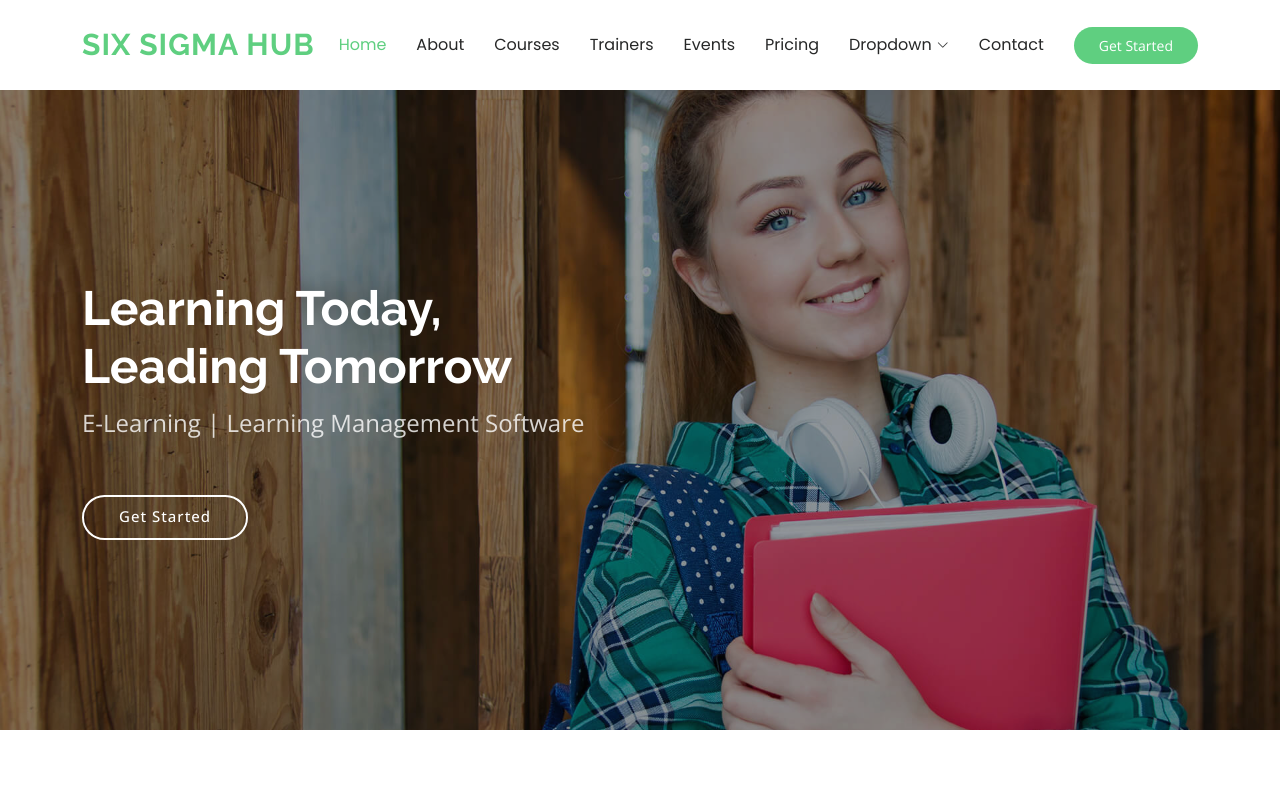
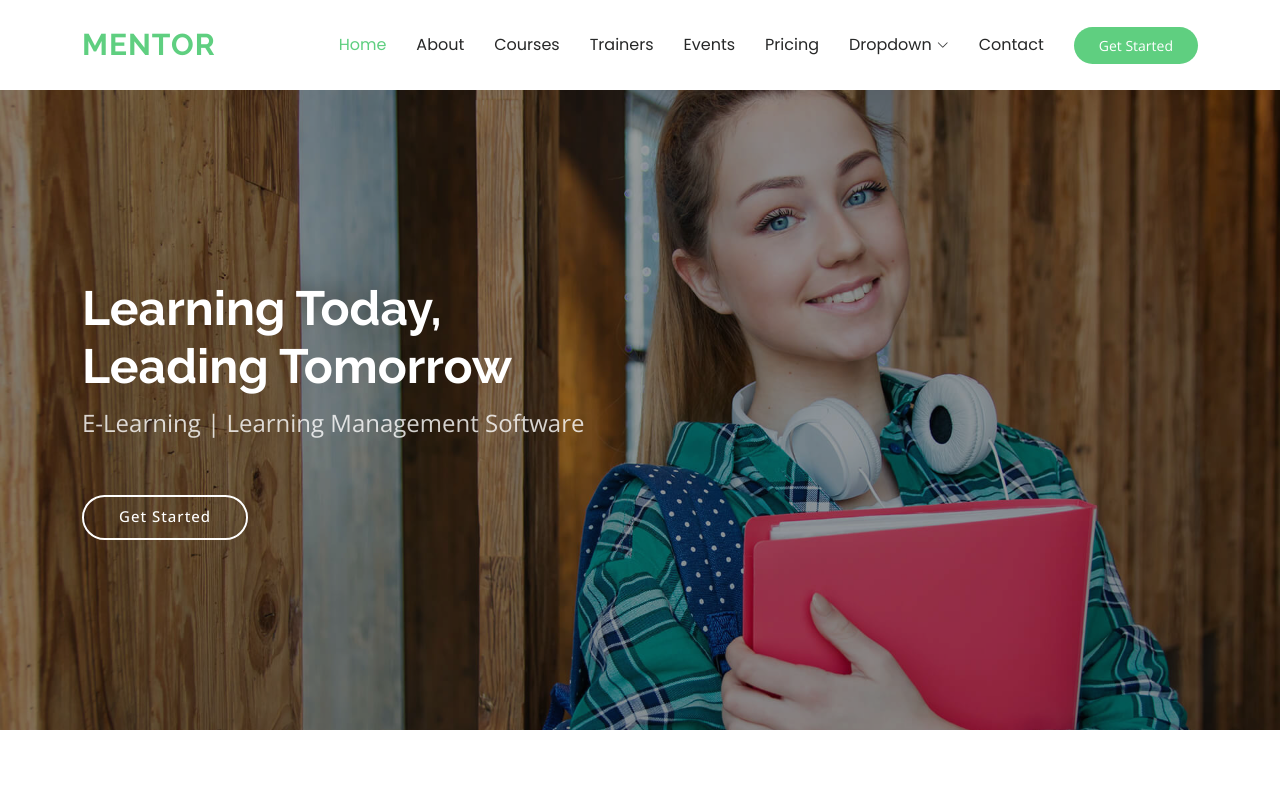
Before and after one commit to Raymond-Onwude/Mentor, a plain HTML site: page index.html in a window 1280 px wide. Shown: the top 787 px of the page. Drawn offline with nearby package versions, Linux system fonts and the light colour scheme.

Commit message:
Update index.html

```diff
--- a/index.html
+++ b/index.html
@@ -44,7 +44,7 @@
       <a href="index.html" class="logo d-flex align-items-center me-auto">
         <!-- Uncomment the line below if you also wish to use an image logo -->
         <!-- <img src="assets/img/logo.png" alt=""> -->
-        <h1 class="sitename">Six Sigma Hub</h1>
+        <h1 class="sitename">Mentor</h1>
       </a>
 
       <nav id="navmenu" class="navmenu">
```
